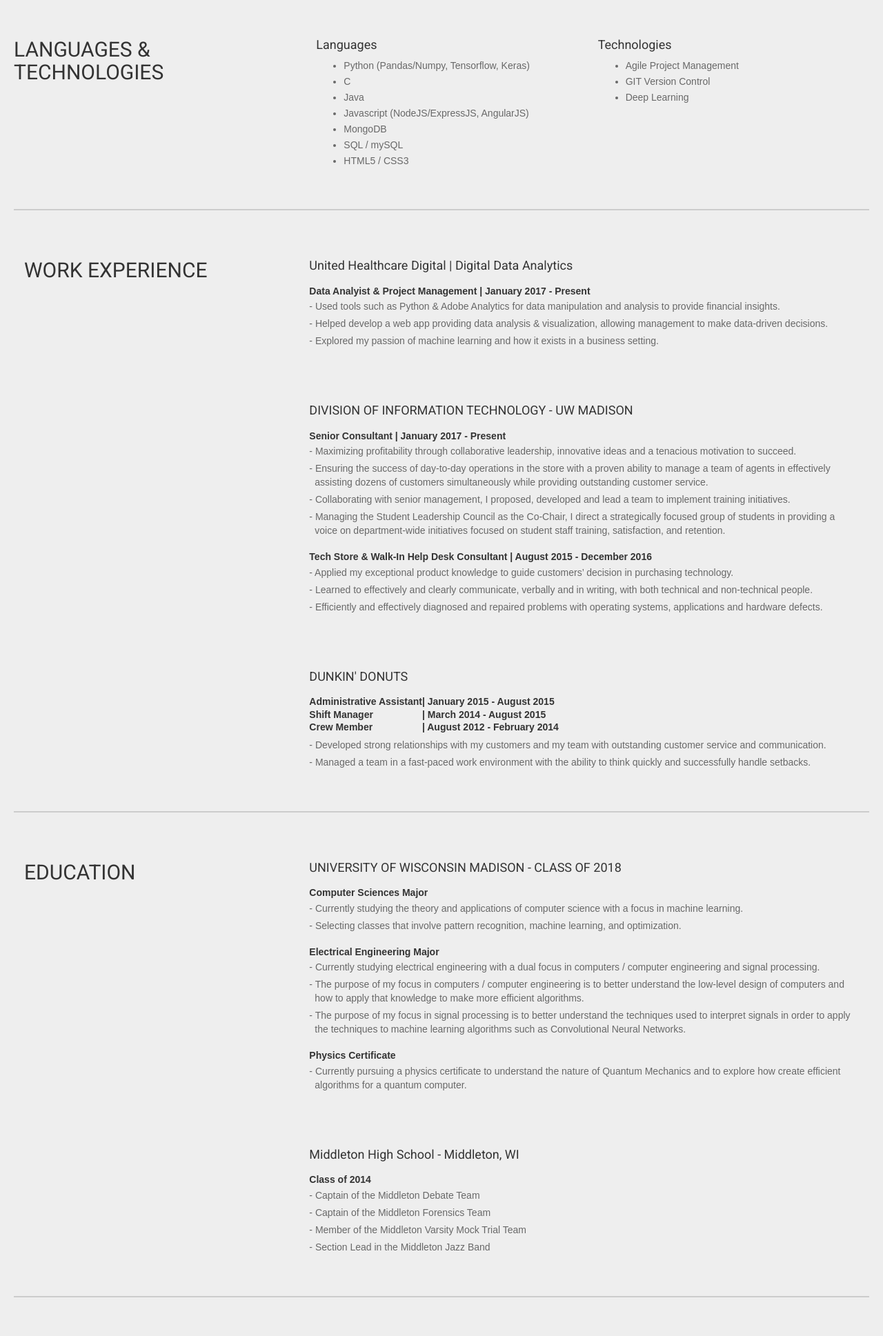
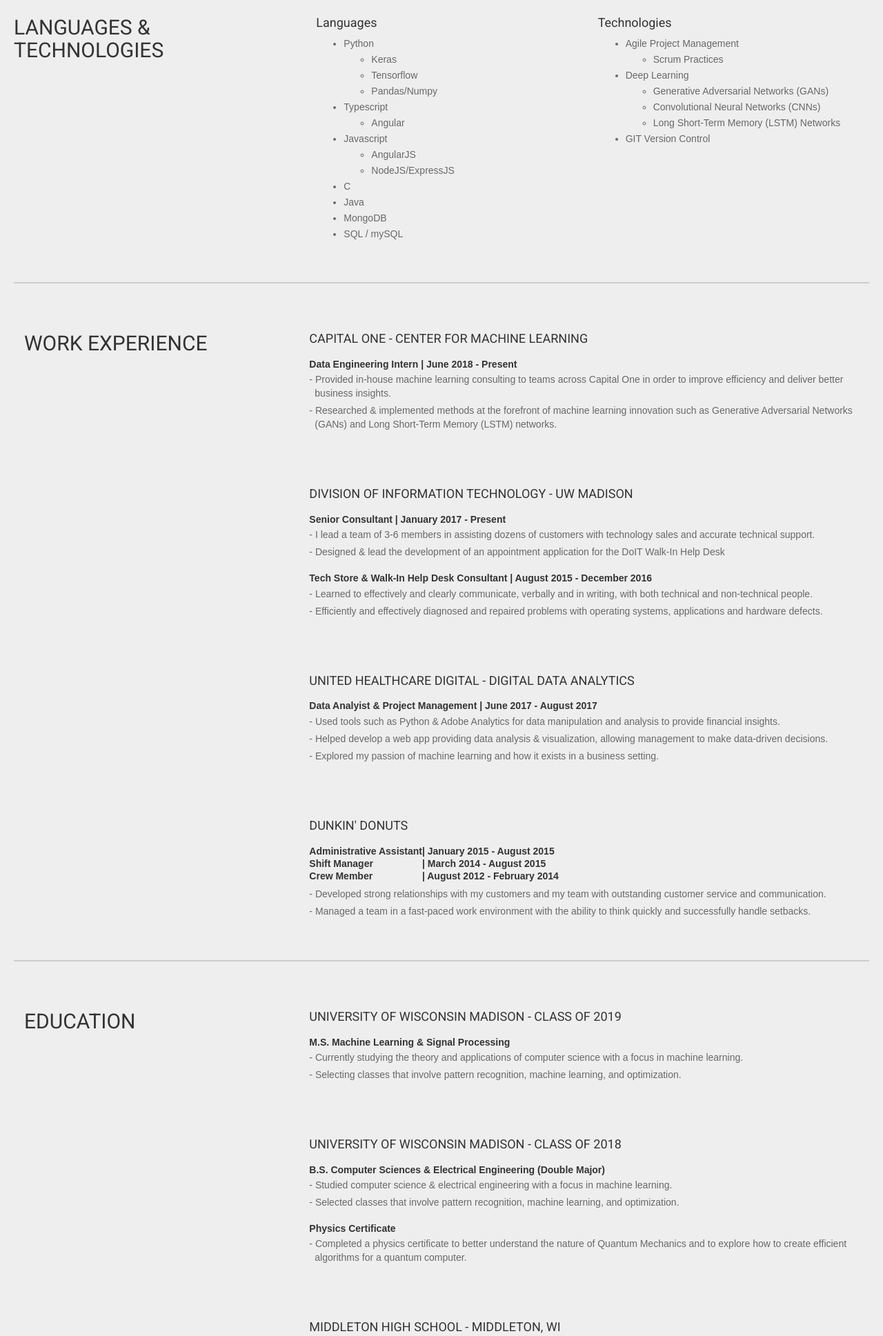
Before and after one commit to justinessert/justinessert.github.io, a website: page index.html in a window 1280 px wide. Shown: the part 1260-3197 px from the top of the page at 69% size. Drawn offline with nearby package versions, Linux system fonts and the light colour scheme; a web font is replaced by a local one.

Commit message:
added c1 and mlsp

```diff
--- a/index.html
+++ b/index.html
@@ -116,13 +116,8 @@
 							free time by trying my hand at the latest techniques
 							or by studying current research papers, the field
 							never ceases to excite me! <br>
-							After I graduate in the Spring of 2018, I intend to
-							continue my education and complete a master’s degree
-							in machine learning. <br>
-							Prior to starting that journey, I am seeking out a
-							Summer 2018 internship where I can explore my
-							interests in machine learning while applying my
-							skills in a real-world environment!
+              In Fall of 2018, I will to continue my education and begin UW Madison's 1-year Machine Learning & Signal Processing M.S. program. <br>
+              After completing my Master's degree I hope to find a full-time position researching and applying machine learning in a business environment!
 						</p>
 					</div>
 		        </div>
@@ -138,21 +133,43 @@
 						<div class="col-lg-6">
 							<h4>Languages</h4>
 							<ul>
-								<li>Python (Pandas/Numpy, Tensorflow, Keras)</li>
+								<li>Python
+                  <ul>
+                    <li>Keras</li>
+                    <li>Tensorflow</li>
+                    <li>Pandas/Numpy</li>
+                  </ul>
+                <li>Typescript
+                  <ul>
+                    <li>Angular</li>
+                  </ul>
+                </li>
+								<li>Javascript
+                  <ul>
+                    <li>AngularJS</li>
+                    <li>NodeJS/ExpressJS</li>
+                  </ul>
+                </li>
                 <li>C</li>
                 <li>Java</li>
-								<li>Javascript (NodeJS/ExpressJS, AngularJS)</li>
 								<li>MongoDB</li>
 								<li>SQL / mySQL</li>
-								<li>HTML5 / CSS3</li>
 							</ul>
 						</div>
 						<div class="col-lg-6">
 							<h4>Technologies</h4>
 							<ul>
 								<li>Agile Project Management</li>
+                <ul>
+                  <li>Scrum Practices</li>
+                </ul>
+								<li>Deep Learning</li>
+                <ul>
+                  <li>Generative Adversarial Networks (GANs)</li>
+                  <li>Convolutional Neural Networks (CNNs)</li>
+                  <li>Long Short-Term Memory (LSTM) Networks</li>
+                </ul>
                 <li>GIT Version Control</li>
-								<li>Deep Learning</li>
 							</ul>
 						</div>
 					</div>
@@ -165,8 +182,44 @@
 					<h2>WORK EXPERIENCE</h2>
 				</div>
 				<div class="col-lg-8">
-					<h4>United Healthcare Digital | Digital Data Analytics</h4>
-					<h5 class="subtitle">Data Analyist & Project Management | January 2017 - Present</h5>
+					<h4>CAPITAL ONE - CENTER FOR MACHINE LEARNING</h4>
+					<h5 class="subtitle">Data Engineering Intern | June 2018 - Present</h5>
+					<ul class="item">
+						<li>
+							Provided in-house machine learning consulting to teams across Capital One in order to improve efficiency and deliver better business insights.
+						</li>
+						<li>
+							Researched & implemented methods at the forefront of machine learning innovation such as Generative Adversarial Networks (GANs) and Long Short-Term Memory (LSTM) networks.
+						</li>
+					</ul>
+
+					<div class="spacer"></div>
+
+					<h4>DIVISION OF INFORMATION TECHNOLOGY - UW MADISON</h4>
+					<h5 class="subtitle">Senior Consultant | January 2017 - Present</h5>
+					<ul class="item">
+						<li>
+                I lead a team of 3-6 members in assisting dozens of customers with technology sales and accurate technical support.
+						</li>
+						<li>
+							  Designed & lead the development of an appointment application for the DoIT Walk-In Help Desk
+						</li>
+					</ul>
+
+          <h5 class="subtitle">Tech Store & Walk-In Help Desk Consultant | August 2015 - December 2016</h5>
+					<ul class="item">
+						<li>
+							Learned to effectively and clearly communicate, verbally and in writing, with both technical and non-technical people.
+						</li>
+						<li>
+              Efficiently and effectively diagnosed and repaired problems with operating systems, applications and hardware defects.
+						</il>
+					</ul>
+
+          <div class="spacer"></div>
+
+					<h4>UNITED HEALTHCARE DIGITAL - DIGITAL DATA ANALYTICS</h4>
+					<h5 class="subtitle">Data Analyist & Project Management | June 2017 - August 2017</h5>
 					<ul class="item">
 						<li>
 							Used tools such as Python & Adobe Analytics for data manipulation and analysis to provide financial insights.
@@ -177,40 +230,6 @@
 						<li>
 							Explored my passion of machine learning and how it exists in a business setting.
 						</li>
-					</ul>
-
-					<div class="spacer"></div>
-
-					<h4>DIVISION OF INFORMATION TECHNOLOGY - UW MADISON</h4>
-					<h5 class="subtitle">Senior Consultant | January 2017 - Present</h5>
-					<ul class="item">
-						<li>
-							Maximizing profitability through collaborative leadership, innovative ideas and a tenacious motivation to succeed.<br>
-						</li>
-						<li>
-							Ensuring the success of day-to-day operations in the store with a proven ability to manage a team of agents in
-							effectively assisting dozens of customers simultaneously while providing outstanding customer service.
-						</li>
-						<li>
-							Collaborating with senior management, I proposed, developed and lead a team to implement training initiatives.
-						</li>
-						<li>
-							Managing the Student Leadership Council as the Co-Chair, I direct a strategically focused group of students in providing a
-							voice on department-wide initiatives focused on student staff training, satisfaction, and retention.
-						</li>
-					</ul>
-
-					<h5 class="subtitle">Tech Store & Walk-In Help Desk Consultant | August 2015 - December 2016</h5>
-					<ul class="item">
-						<li>
-							Applied my exceptional product knowledge to guide customers’ decision in purchasing technology.<br>
-						</li>
-						<li>
-							Learned to effectively and clearly communicate, verbally and in writing, with both technical and non-technical people.<br>
-						</li>
-						<li>
-							Efficiently and effectively diagnosed and repaired problems with operating systems, applications and hardware defects.<br>
-						</il>
 					</ul>
 
           <div class="spacer"></div>
@@ -245,9 +264,10 @@
 				<div class="col-lg-4">
 					<h2>EDUCATION</h2>
 				</div>
+
 				<div class="col-lg-8">
-					<h4>UNIVERSITY OF WISCONSIN MADISON - CLASS OF 2018</h4>
-					<h5 class="subtitle">Computer Sciences Major</h5>
+          <h4>UNIVERSITY OF WISCONSIN MADISON - CLASS OF 2019</h4>
+          <h5 class="subtitle">M.S. Machine Learning & Signal Processing</h5>
           <ul class="item">
             <li>
               Currently studying the theory and applications of computer science with a focus in machine learning.
@@ -257,29 +277,29 @@
             </li>
           </ul>
 
-					<h5 class="subtitle">Electrical Engineering Major</h5>
+          <div class="spacer"></div>
+
+					<h4>UNIVERSITY OF WISCONSIN MADISON - CLASS OF 2018</h4>
+					<h5 class="subtitle">B.S. Computer Sciences & Electrical Engineering (Double Major)</h5>
 					<ul class="item">
 						<li>
-							Currently studying electrical engineering with a dual focus in computers / computer engineering and signal processing.
+							Studied computer science & electrical engineering with a focus in machine learning.
 						</li>
 						<li>
-							The purpose of my focus in computers / computer engineering is to better understand the low-level design of computers and how to apply that knowledge to make more efficient algorithms.
-						</li>
-						<li>
-							The purpose of my focus in signal processing is to better understand the techniques used to interpret signals in order to apply the techniques to machine learning algorithms such as Convolutional Neural Networks.
+							Selected classes that involve pattern recognition, machine learning, and optimization.
 						</li>
 					</ul>
 
 					<h5 class="subtitle">Physics Certificate</h5>
 					<ul class="item">
 						<li>
-							Currently pursuing a physics certificate to understand the nature of Quantum Mechanics and to explore how create efficient algorithms for a quantum computer.
+							Completed a physics certificate to better understand the nature of Quantum Mechanics and to explore how to create efficient algorithms for a quantum computer.
 						</li>
 					</ul>
 
 					<div class="spacer"></div>
 
-					<h4>Middleton High School - Middleton, WI</h4>
+					<h4>MIDDLETON HIGH SCHOOL - MIDDLETON, WI</h4>
 					<h5 class="subtitle">Class of 2014</h5>
 					<ul class="item">
 						<li>
@@ -305,14 +325,25 @@
 				</div>
 				<div class="col-lg-8">
 					<h4>APPLESAUCE</h4>
-					<h5 class="subtitle">SEAN Stack (SQL, ExpressJS, AngularJS, NodeJS)</h5>
+					<h5 class="subtitle">SEAN Stack (SQL, ExpressJS, Angular, NodeJS)</h5>
 					<h5 class="subtitle"><a href="https://applesauce.doit.wisc.edu">Website</a> (requires a UW NetID)</h5>
 					<ul class="item">
 						<li>
-							Identified an inefficiency then proposed and implemented a solution that benefits both the customer and DoIT.
+							Designed & lead the development of an appointment application for the DoIT Walk-In Help Desk
 						</li>
             <li>
-							Developed a web application that reduces the time spent with a customer from an average of 15 minutes to a predicted average of 5 minutes while still providing the same quality of service.
+							The UW Walk-In Help Desk is in the process of transitioning to an appointment-based scheduling system which will improve employee scheduling efficiency while also reducing customer wait time.
+						</li>
+					</ul>
+
+          <div class="spacer"></div>
+
+          <h4>HIERARCHICAL DEEP CONVOLUTIONAL NEURAL NETWORK</h4>
+          <h5 class="subtitle">Python, Keras & Tensorflow</h5>
+          <h5 class="subtitle"><a href="https://github.com/justinessert/hierarchical-deep-cnn">GitHub: hierarchical-deep-cnn</a></h5>
+          <ul class="item">
+            <li>
+              Developed a model that based on a 2015 study by Zhicheng Yan et al. by using a hierarchically structured CNN to analyze and categorize the images within the Cifar100 dataset.
             </li>
           </ul>
 
```
Lines whose indentation alone changed are shown as unchanged.
